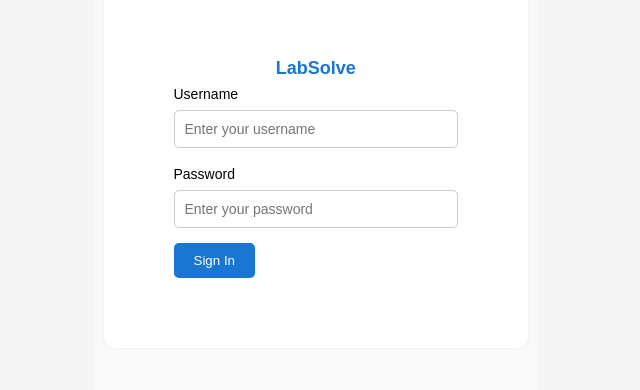
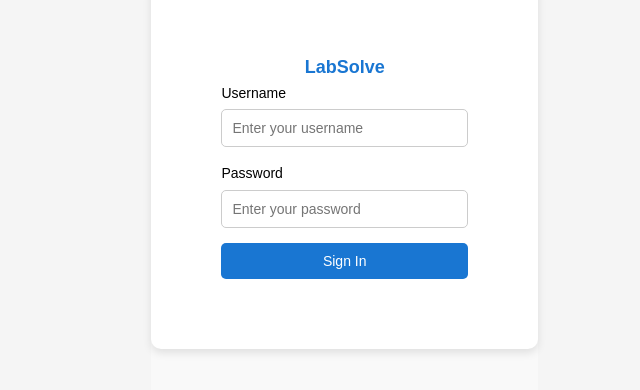
Before and after one commit to Alexander6380727/SoftEngProj1FrontEnd, a Vue app: page /login in a window 1280 px wide. Shown: the part 234-624 px from the top of the page, without its empty margins (82-722 px from the left). Built offline with nearby package versions, Linux system fonts and the light colour scheme.

Commit message:
Update Login.vue

```diff
--- a/src/views/Login.vue
+++ b/src/views/Login.vue
@@ -1,6 +1,7 @@
 <template>
-  <div class="page">
-    <form @submit.prevent="login" class="sections">
+  <div class="login-page">
+
+    <form @submit.prevent="login" class="login-form">
       <div style="text-align: center;">
         <h1>LabSolve</h1>
       </div>
@@ -11,7 +12,7 @@
       <label>Password</label>
       <input v-model="password" type="password" placeholder="Enter your password" required />
 
-      <button type="submit" class="button">Sign In</button>
+      <button type="submit" class="login-btn">Sign In</button>
     </form>
   </div>
 </template>
@@ -29,14 +30,13 @@ export default {
   },
   methods: {
     async login() {
-      console.log("Attempting to log in with:", this.username, this.password); // Debugging line
       try {
         const response = await api.post("/auth/login", {
           username: this.username,
           password: this.password,
         });
 
-        const { access_token, role, user_id } = response.data;
+        const {access_token, role, user_id} = response.data;
 
         // Store user information
         localStorage.setItem("token", access_token);
@@ -57,6 +57,25 @@ export default {
 </script>
 
 <style scoped>
+/* General Styles */
+.login-page {
+  display: flex;
+  flex-direction: column;
+  align-items: center;
+  justify-content: center;
+  height: 100vh;
+  background-color: #f9f9f9;
+  font-family: Arial, sans-serif;
+}
+
+/* Login Form */
+.login-form {
+  background-color: white;
+  padding: 70px;
+  border-radius: 10px;
+  box-shadow: 0 4px 8px rgba(0, 0, 0, 0.1); /* Add shadow */
+}
+
 /* Labels */
 label {
   font-size: 14px;
```
